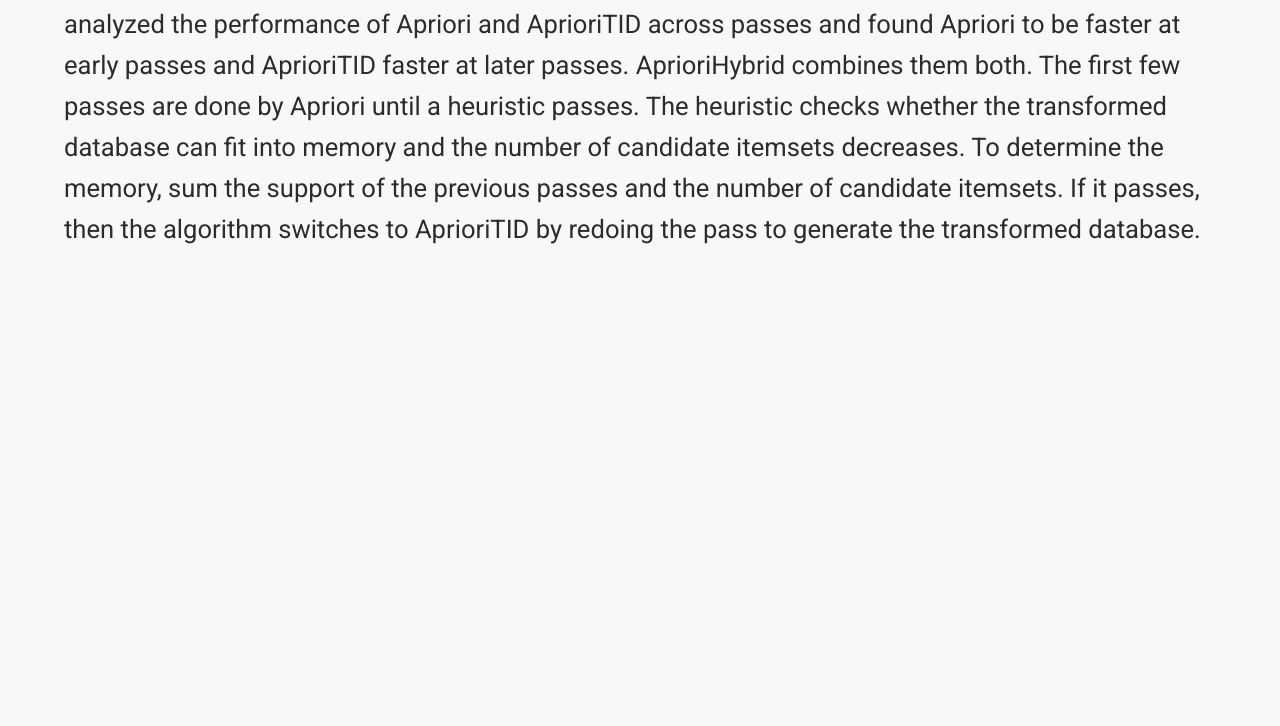
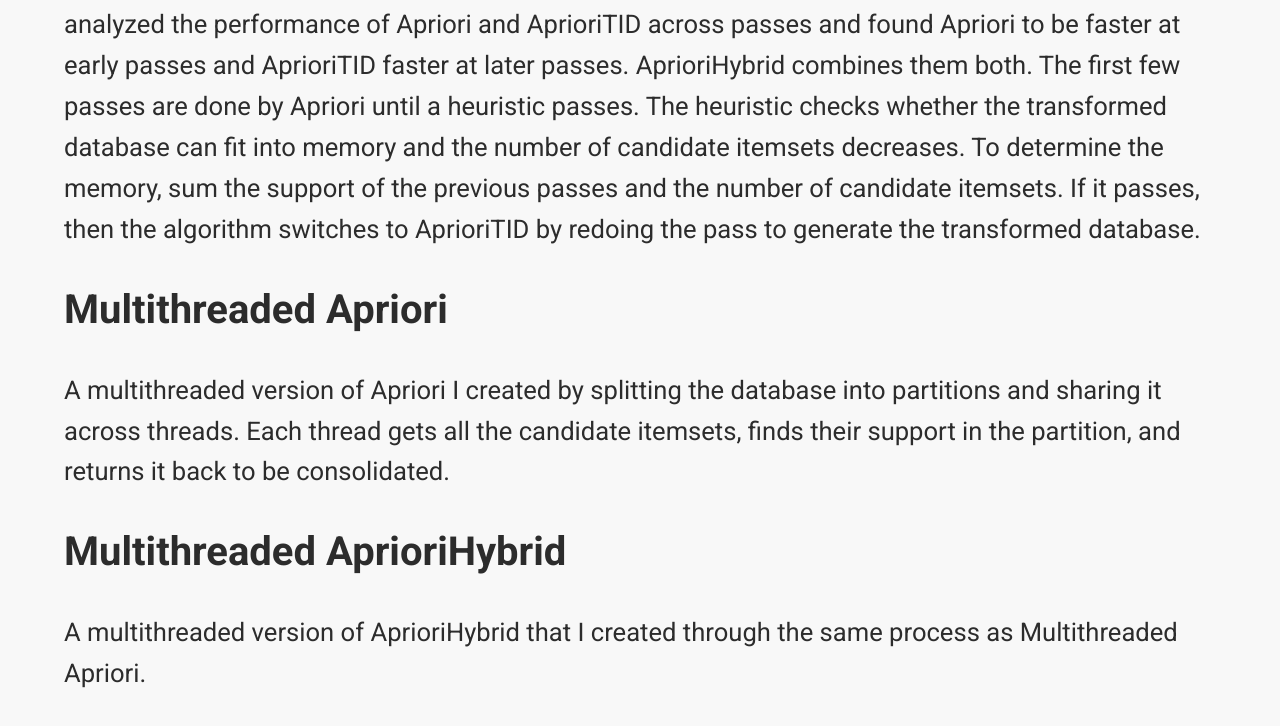
Before and after one commit to Striker2783/Striker2783.github.io, a website: page projects/CS4710/index.html in a window 1280 px wide. Shown: the part 3977-4703 px from the top of the page. Drawn offline with Linux system fonts and the light colour scheme.

Commit message:
Multithreaded Algortihms

```diff
--- a/projects/CS4710/index.html
+++ b/projects/CS4710/index.html
@@ -142,6 +142,16 @@
                     then the algorithm switches to AprioriTID by redoing the pass to generate the transformed database.
                 </p>
             </section>
+            <section id="#multithreaded-apriori">
+                <h1>Multithreaded Apriori</h1>
+                <p>A multithreaded version of Apriori I created by splitting the database into partitions and sharing it
+                    across threads. Each thread gets all the candidate itemsets, finds their support in the partition,
+                    and returns it back to be consolidated.</p>
+            </section>
+            <section id="#multithreaded-apriorihybrid">
+                <h1>Multithreaded AprioriHybrid</h1>
+                <p>A multithreaded version of AprioriHybrid that I created through the same process as Multithreaded Apriori.</p>
+            </section>
         </article>
     </main>
 </body>
```
